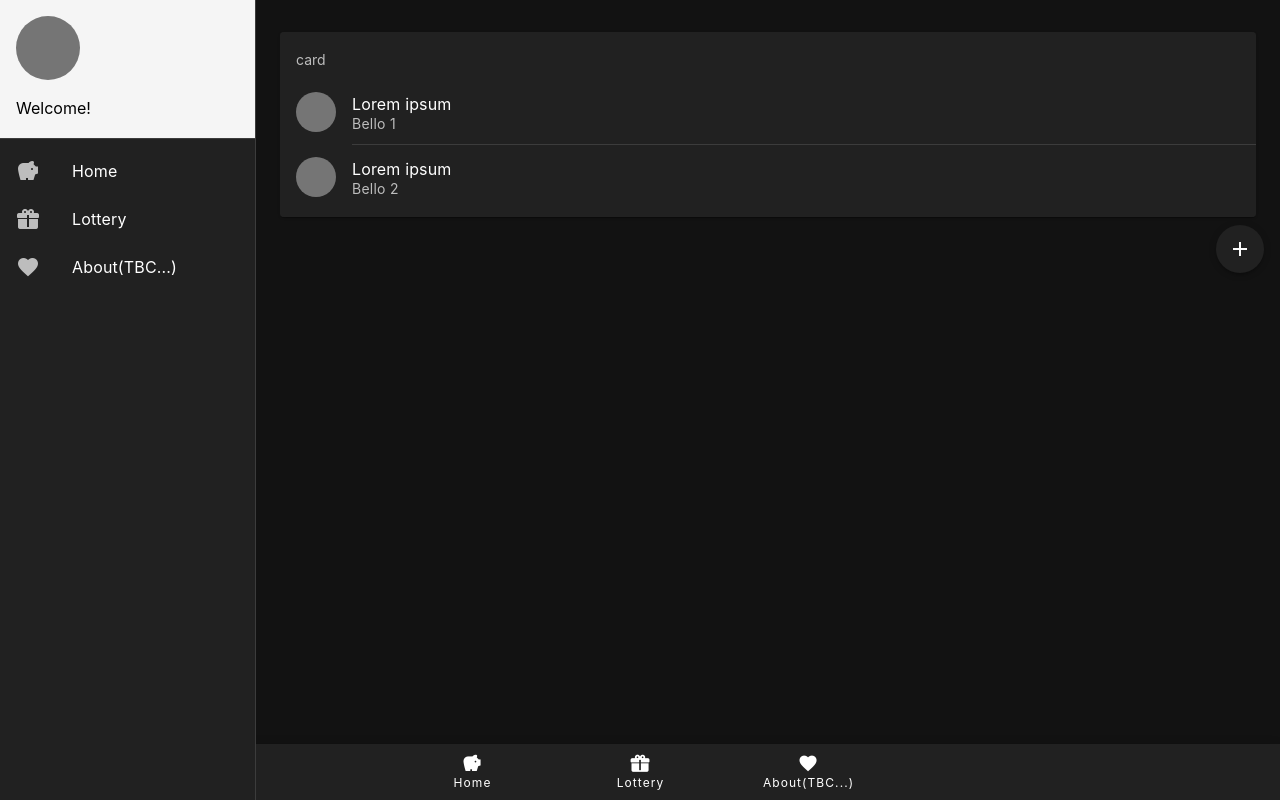
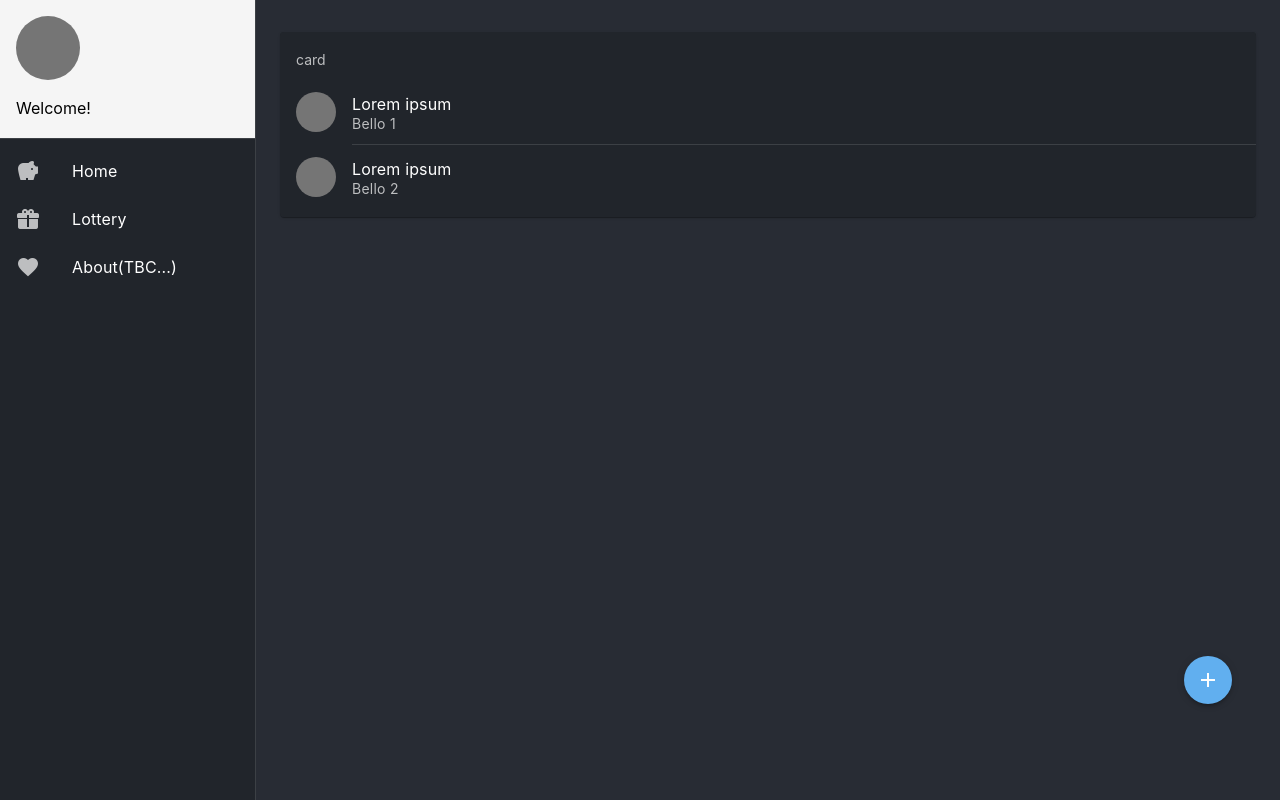
Before and after one commit to wangchristine/pigpen-vue, a Vue app: page /pigpen-vue/lottery in a window 1280 px wide. Built offline with nearby package versions, Linux system fonts and the light colour scheme.

Commit message:
update layout

```diff
--- a/src/App.vue
+++ b/src/App.vue
@@ -1,7 +1,7 @@
 <script setup></script>
 
 <template>
-  <v-app theme="dark">
+  <v-app>
     <router-view />
   </v-app>
 </template>
--- a/src/components/TheFooter.vue
+++ b/src/components/TheFooter.vue
@@ -8,8 +8,8 @@ const navigateRoute = (routeName) => {
 </script>
 
 <template>
-  <v-layout class="overflow-visible" style="height: 56px">
-    <v-bottom-navigation color="dark" grow>
+  <v-layout class="d-lg-none" style="height: 56px">
+    <v-bottom-navigation grow>
       <v-btn v-for="(item, idx) in menu" :key="idx" @click="navigateRoute(item.routeName)">
         <v-icon>{{ item.icon }}</v-icon>
         {{ item.name }}
--- a/src/main.js
+++ b/src/main.js
@@ -1,5 +1,5 @@
 import "./assets/main.css";
-import '@mdi/font/css/materialdesignicons.css'
+import "@mdi/font/css/materialdesignicons.css";
 
 import { createApp } from "vue";
 import router from "./router";
@@ -14,7 +14,26 @@ const vuetify = createVuetify({
   components,
   directives,
   icons: {
-    defaultSet: 'mdi',
+    defaultSet: "mdi",
+  },
+  theme: {
+    defaultTheme: "oneDarkTheme",
+    themes: {
+      oneDarkTheme: {
+        dark: true,
+        colors: {
+          background: "#282C34", // 主背景
+          surface: "#21252B", // 卡片或表面顏色
+          primary: "#61AFEF", // 主色（例如按鈕等）
+          secondary: "#98C379", // 次色
+          accent: "#C678DD", // 強調色
+          error: "#E06C75", // 錯誤
+          info: "#56B6C2", // 信息
+          success: "#98C379", // 成功
+          warning: "#D19A66", // 警告
+        },
+      },
+    },
   },
 });
 
--- a/src/views/LotteryView.vue
+++ b/src/views/LotteryView.vue
@@ -20,7 +20,13 @@
       </v-col>
     </v-row>
   </v-container>
-  <v-fab class="me-4 add-lottery" icon="mdi-plus" location="bottom end" absolute offset></v-fab>
+  <v-fab class="me-4 add-lottery" icon="mdi-plus" color="primary" location="bottom end" offset></v-fab>
 </template>
 
-<style scoped></style>
+<style scoped>
+.add-lottery {
+  position: fixed;
+  bottom: 120px;
+  right: 80px;
+}
+</style>
```
